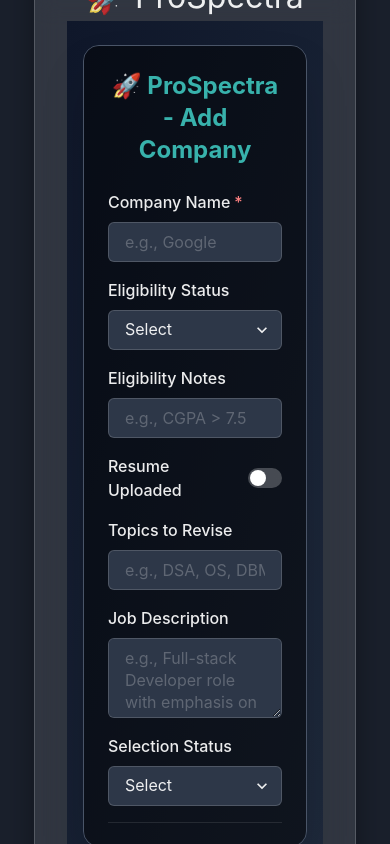
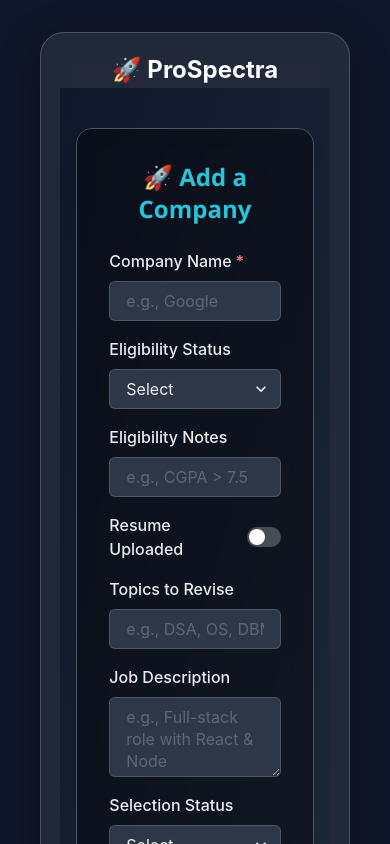
Before and after one commit to Ansh4507/Pro-Spectra, a React (Vite) app in the folder frontend/: page / in a window 390 px wide. Shown: the top 844 px of the page. Built offline with nearby package versions, Linux system fonts and the light colour scheme.

Commit message:
chore : Fixed UI and made it responsive

```diff
--- a/frontend/src/App.css
+++ b/frontend/src/App.css
@@ -1,29 +1,38 @@
 /* App.css */
+:root {
+  --bg-gradient-dark: linear-gradient(135deg, #0f2027, #203a43, #2c5364);
+  --bg-gradient-light: linear-gradient(135deg, #ffecd2 0%, #fcb69f 100%);
+  --glass-dark: rgba(255, 255, 255, 0.08);
+  --glass-light: rgba(255, 255, 255, 0.5);
+  --text-dark: #ffffff;
+  --text-light: #111111;
+}
 
-:root {
-  --bg-color: linear-gradient(135deg, #0f2027, #203a43, #2c5364);
-  --glass-bg: rgba(255, 255, 255, 0.1);
-  --text-color: #fff;
+[data-theme='dark'] {
+  --bg-color: var(--bg-gradient-dark);
+  --glass-bg: var(--glass-dark);
+  --text-color: var(--text-dark);
 }
 
 [data-theme='light'] {
-  --bg-color: linear-gradient(135deg, #ffecd2 0%, #fcb69f 100%);
-  --glass-bg: rgba(255, 255, 255, 0.5);
-  --text-color: #111;
+  --bg-color: var(--bg-gradient-light);
+  --glass-bg: var(--glass-light);
+  --text-color: var(--text-light);
 }
 
 body {
   margin: 0;
   padding: 0;
-  font-family: 'Segoe UI', Tahoma, Geneva, Verdana, sans-serif;
+  font-family: 'Poppins', sans-serif;
   background: var(--bg-color);
   background-size: 400% 400%;
-  animation: gradientBG 15s ease infinite;
+  animation: animateBackground 20s ease infinite;
   color: var(--text-color);
   transition: background 0.5s, color 0.5s;
+  min-height: 100vh;
 }
 
-@keyframes gradientBG {
+@keyframes animateBackground {
   0% { background-position: 0% 50%; }
   50% { background-position: 100% 50%; }
   100% { background-position: 0% 50%; }
@@ -33,49 +42,118 @@
   display: flex;
   justify-content: center;
   align-items: center;
-  height: 100vh;
   flex-direction: column;
-  padding: 1rem;
+  padding: 2rem;
   position: relative;
+  min-height: 100vh;
 }
 
 .theme-toggle {
   position: absolute;
   top: 20px;
   right: 30px;
+  z-index: 999;
 }
 
 .theme-toggle button {
   background-color: #4cc9f0;
   border: none;
-  padding: 10px 20px;
-  border-radius: 25px;
+  padding: 0.6rem 1.2rem;
+  border-radius: 999px;
   color: #000;
   font-weight: bold;
   cursor: pointer;
-  box-shadow: 0 0 10px #4cc9f0;
-  transition: background 0.3s;
+  box-shadow: 0 0 12px #4cc9f0;
+  transition: all 0.3s ease;
 }
 
 .theme-toggle button:hover {
   background-color: #3a86ff;
-  color: #fff;
+  color: white;
 }
 
 .glass-container {
   background: var(--glass-bg);
-  box-shadow: 0 8px 32px rgba(0, 0, 0, 0.37);
-  backdrop-filter: blur(12px);
-  -webkit-backdrop-filter: blur(12px);
-  border-radius: 20px;
-  padding: 2rem;
+  backdrop-filter: blur(15px);
+  -webkit-backdrop-filter: blur(15px);
+  box-shadow: 0 10px 40px rgba(0, 0, 0, 0.3);
+  border-radius: 2rem;
+  padding: 2rem 2.5rem;
   width: 90%;
-  max-width: 600px;
-  border: 1px solid rgba(255, 255, 255, 0.18);
+  max-width: 650px;
+  border: 1px solid rgba(255, 255, 255, 0.2);
   text-align: center;
+  transition: transform 0.3s ease;
+  animation: fadeInUp 0.8s ease;
+}
+
+.glass-container:hover {
+  transform: scale(1.015);
 }
 
 .glass-container h1 {
   margin-top: 0;
-  font-size: 2rem;
+  font-size: 2.3rem;
+  font-weight: 700;
+  color: var(--text-color);
 }
+
+@keyframes fadeInUp {
+  from {
+    opacity: 0;
+    transform: translateY(30px);
+  }
+  to {
+    opacity: 1;
+    transform: translateY(0);
+  }
+}
+/* Responsive Design */
+@media (max-width: 1024px) {
+  .glass-container {
+    padding: 2rem;
+    width: 85%;
+  }
+
+  .glass-container h1 {
+    font-size: 2rem;
+  }
+}
+
+@media (max-width: 768px) {
+  .glass-container {
+    padding: 1.5rem;
+    width: 95%;
+  }
+
+  .glass-container h1 {
+    font-size: 1.75rem;
+  }
+
+  .theme-toggle button {
+    padding: 0.5rem 1rem;
+    font-size: 0.9rem;
+  }
+}
+
+@media (max-width: 480px) {
+  .glass-container {
+    padding: 1.2rem;
+    width: 95%;
+    border-radius: 1.5rem;
+  }
+
+  .glass-container h1 {
+    font-size: 1.5rem;
+  }
+
+  .theme-toggle {
+    top: 10px;
+    right: 15px;
+  }
+
+  .theme-toggle button {
+    padding: 0.4rem 0.8rem;
+    font-size: 0.8rem;
+  }
+}
--- a/frontend/src/components/CompanyForm.jsx
+++ b/frontend/src/components/CompanyForm.jsx
@@ -17,13 +17,15 @@
   Tag,
   TagLabel,
   TagCloseButton,
+  IconButton,
+  Text
 } from '@chakra-ui/react';
 import { AddIcon } from '@chakra-ui/icons';
 
 const CompanyForm = () => {
-  const formBg = useColorModeValue('whiteAlpha.900', 'blackAlpha.600');
+  const formBg = useColorModeValue('glass.light', 'glass.dark');
   const inputBg = useColorModeValue('white', 'gray.700');
-  const borderColor = useColorModeValue('gray.300', 'gray.600');
+  const borderColor = useColorModeValue('gray.200', 'gray.600');
   const toast = useToast();
 
   const [formData, setFormData] = useState({
@@ -48,16 +50,22 @@
   };
 
   const handleRoundAdd = () => {
-    if (formData.roundName.trim() && formData.roundQuestions.trim()) {
+    const { roundName, roundQuestions } = formData;
+    if (roundName.trim() && roundQuestions.trim()) {
       setFormData((prev) => ({
         ...prev,
-        rounds: [...prev.rounds, {
-          name: prev.roundName.trim(),
-          questions: prev.roundQuestions.trim()
-        }],
+        rounds: [...prev.rounds, { name: roundName.trim(), questions: roundQuestions.trim() }],
         roundName: '',
         roundQuestions: '',
       }));
+    } else {
+      toast({
+        title: 'Round details missing',
+        description: 'Please fill both round name and questions.',
+        status: 'warning',
+        duration: 2500,
+        isClosable: true,
+      });
     }
   };
 
@@ -69,10 +77,20 @@
   };
 
   const handleSubmit = () => {
-    // Future: Add POST request to backend
+    if (!formData.companyName.trim()) {
+      toast({
+        title: 'Missing Company Name',
+        status: 'error',
+        duration: 2500,
+        isClosable: true,
+      });
+      return;
+    }
+
+    // 🚀 TODO: Connect to backend via POST
     toast({
-      title: 'Company Added.',
-      description: `${formData.companyName} was successfully added.`,
+      title: 'Company Info Saved!',
+      description: `${formData.companyName} added successfully.`,
       status: 'success',
       duration: 3000,
       isClosable: true,
@@ -95,26 +113,28 @@
   return (
     <Box
       minH="100vh"
-      bgGradient="linear(to-br, #0f172a, #1e293b)"
+      bgGradient="linear(to-br, slate.900, slate.800)"
       display="flex"
       justifyContent="center"
       alignItems="center"
       px={4}
-      py={6}
+      py={10}
     >
       <Box
-        w={['100%', '90%', '500px']}
+        w={['100%', '90%', '520px']}
         bg={formBg}
         border="1px solid"
         borderColor={borderColor}
-        boxShadow="2xl"
+        boxShadow="xl"
         borderRadius="2xl"
-        p={6}
+        p={8}
+        maxH="95vh"
         overflowY="auto"
-        maxH="95vh"
+        backdropFilter="blur(10px)"
+        sx={{ '::-webkit-scrollbar': { width: '4px' } }}
       >
-        <Heading size="lg" textAlign="center" color="teal.400" mb={6}>
-          🚀 ProSpectra - Add Company
+        <Heading size="lg" textAlign="center" mb={6} color="brand.400">
+          🚀 Add a Company
         </Heading>
 
         <VStack spacing={4}>
@@ -133,11 +153,11 @@
             <FormLabel>Eligibility Status</FormLabel>
             <Select
               name="eligibilityStatus"
+              placeholder="Select"
               bg={inputBg}
               value={formData.eligibilityStatus}
               onChange={handleChange}
             >
-              <option value="">Select</option>
               <option value="Eligible">Eligible</option>
               <option value="Not Eligible">Not Eligible</option>
               <option value="Check Later">Check Later</option>
@@ -155,7 +175,7 @@
             />
           </FormControl>
 
-          <FormControl display="flex" alignItems="center">
+          <FormControl display="flex" alignItems="center" gap={4}>
             <FormLabel mb="0">Resume Uploaded</FormLabel>
             <Switch
               name="resumeUploaded"
@@ -180,7 +200,7 @@
             <FormLabel>Job Description</FormLabel>
             <Textarea
               name="description"
-              placeholder="e.g., Full-stack Developer role with emphasis on React & Node.js"
+              placeholder="e.g., Full-stack role with React & Node"
               bg={inputBg}
               value={formData.description}
               onChange={handleChange}
@@ -191,11 +211,11 @@
             <FormLabel>Selection Status</FormLabel>
             <Select
               name="selectionStatus"
+              placeholder="Select"
               bg={inputBg}
               value={formData.selectionStatus}
               onChange={handleChange}
             >
-              <option value="">Select</option>
               <option value="Applied">Applied</option>
               <option value="Interviewing">Interviewing</option>
               <option value="Selected">Selected</option>
@@ -203,9 +223,9 @@
             </Select>
           </FormControl>
 
-          <Divider />
+          <Divider mt={6} />
 
-          <Heading size="sm" mt={4} color="teal.400">Interview Rounds</Heading>
+          <Heading size="sm" color="brand.300" mt={4}>Interview Rounds</Heading>
           <Flex gap={2} w="100%" flexWrap="wrap">
             <Input
               name="roundName"
@@ -223,23 +243,30 @@
               onChange={handleChange}
               flex="2"
             />
-            <Button onClick={handleRoundAdd} colorScheme="teal" leftIcon={<AddIcon />} minW="100px">
-              Add
-            </Button>
+            <IconButton
+              icon={<AddIcon />}
+              aria-label="Add round"
+              colorScheme="teal"
+              onClick={handleRoundAdd}
+            />
           </Flex>
 
-          {formData.rounds.map((round, index) => (
-            <Tag size="md" key={index} colorScheme="purple" m={1}>
-              <TagLabel>{round.name}: {round.questions}</TagLabel>
-              <TagCloseButton onClick={() => handleRoundRemove(index)} />
-            </Tag>
-          ))}
+          <Flex gap={2} flexWrap="wrap" maxH="120px" overflowY="auto">
+            {formData.rounds.map((round, index) => (
+              <Tag size="md" key={index} colorScheme="purple" m={1} borderRadius="lg">
+                <TagLabel>{round.name}: {round.questions}</TagLabel>
+                <TagCloseButton onClick={() => handleRoundRemove(index)} />
+              </Tag>
+            ))}
+          </Flex>
 
           <Button
             mt={6}
-            colorScheme="blue"
             w="full"
+            colorScheme="brand"
             onClick={handleSubmit}
+            size="lg"
+            borderRadius="xl"
           >
             Submit Company Info
           </Button>
--- a/frontend/src/theme.js
+++ b/frontend/src/theme.js
@@ -6,5 +6,181 @@
   useSystemColorMode: false,
 };
 
-const theme = extendTheme({ config });
+const colors = {
+  brand: {
+    50: '#e0faff',
+    100: '#b3ecf5',
+    200: '#80deea',
+    300: '#4dd0e1',
+    400: '#26c6da',
+    500: '#00bcd4', // primary
+    600: '#00acc1',
+    700: '#0097a7',
+    800: '#00838f',
+    900: '#006064',
+  },
+  accent: {
+    500: '#64ffda',
+  },
+  slate: {
+    900: '#0f172a',
+    800: '#1e293b',
+    700: '#334155',
+    600: '#475569',
+    500: '#64748b',
+    400: '#94a3b8',
+  },
+  glass: {
+    light: 'rgba(255, 255, 255, 0.2)',
+    dark: 'rgba(0, 0, 0, 0.4)',
+  }
+};
+
+const fonts = {
+  heading: `'Poppins', 'Segoe UI', sans-serif`,
+  body: `'Inter', 'Segoe UI', sans-serif`,
+};
+
+const shadows = {
+  outline: '0 0 0 3px rgba(0, 188, 212, 0.6)',
+  subtle: '0 4px 14px rgba(0,0,0,0.08)',
+  deep: '0 6px 24px rgba(0,0,0,0.15)',
+};
+
+const components = {
+  Button: {
+    baseStyle: {
+      fontWeight: '600',
+      borderRadius: 'xl',
+    },
+    variants: {
+      solid: (props) => ({
+        bg: `${props.colorScheme}.500`,
+        color: 'white',
+        _hover: {
+          bg: `${props.colorScheme}.600`,
+          boxShadow: 'md',
+        },
+        _active: {
+          bg: `${props.colorScheme}.700`,
+        },
+      }),
+      glass: {
+        bg: 'glass.dark',
+        color: 'white',
+        backdropFilter: 'blur(10px)',
+        _hover: {
+          bg: 'glass.light',
+        },
+      },
+    },
+  },
+  Input: {
+    baseStyle: {
+      borderRadius: 'md',
+    },
+    variants: {
+      filled: {
+        field: {
+          bg: 'gray.700',
+          _hover: { bg: 'gray.600' },
+          _focus: {
+            borderColor: 'brand.500',
+            boxShadow: 'outline',
+          },
+        },
+      },
+    },
+  },
+  Select: {
+    baseStyle: {
+      borderRadius: 'md',
+    },
+    variants: {
+      filled: {
+        field: {
+          bg: 'gray.700',
+          _hover: { bg: 'gray.600' },
+          _focus: {
+            borderColor: 'brand.500',
+            boxShadow: 'outline',
+          },
+        },
+      },
+    },
+  },
+  Textarea: {
+    baseStyle: {
+      borderRadius: 'md',
+    },
+    variants: {
+      filled: {
+        bg: 'gray.700',
+        _hover: { bg: 'gray.600' },
+        _focus: {
+          borderColor: 'brand.500',
+          boxShadow: 'outline',
+        },
+      },
+    },
+  },
+  Switch: {
+    baseStyle: {
+      track: {
+        _checked: {
+          bg: 'brand.500',
+        },
+      },
+    },
+  },
+  Modal: {
+    baseStyle: {
+      dialog: {
+        bg: 'slate.800',
+        borderRadius: 'xl',
+      },
+    },
+  },
+  Tooltip: {
+    baseStyle: {
+      bg: 'gray.700',
+      color: 'white',
+      fontSize: 'sm',
+      px: 3,
+      py: 2,
+      borderRadius: 'md',
+    },
+  },
+  Toast: {
+    baseStyle: {
+      borderRadius: 'md',
+      boxShadow: 'md',
+      fontWeight: '500',
+    },
+  },
+};
+
+const styles = {
+  global: (props) => ({
+    body: {
+      bg: props.colorMode === 'dark' ? 'slate.900' : 'white',
+      color: props.colorMode === 'dark' ? 'whiteAlpha.900' : 'gray.800',
+      fontFamily: 'body',
+    },
+    '::selection': {
+      bg: 'brand.300',
+      color: 'slate.900',
+    },
+  }),
+};
+
+const theme = extendTheme({
+  config,
+  colors,
+  fonts,
+  shadows,
+  components,
+  styles,
+});
+
 export default theme;
```
Also changed, not shown: frontend/src/components/CompanyForm.css (added, +91 -0 lines).
